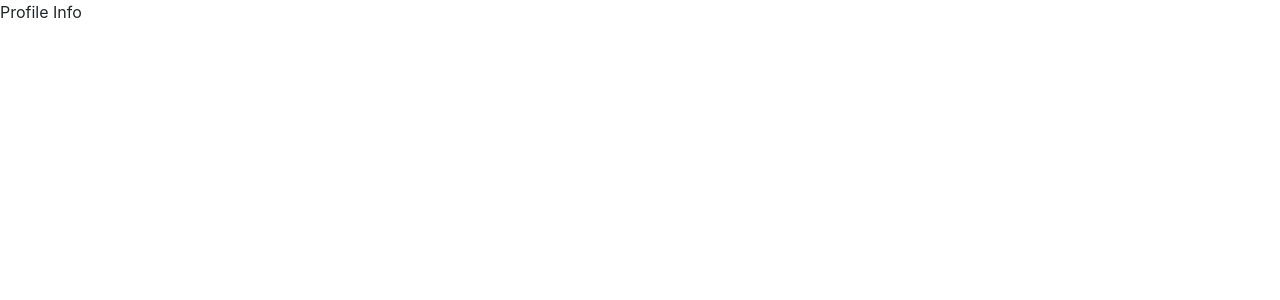
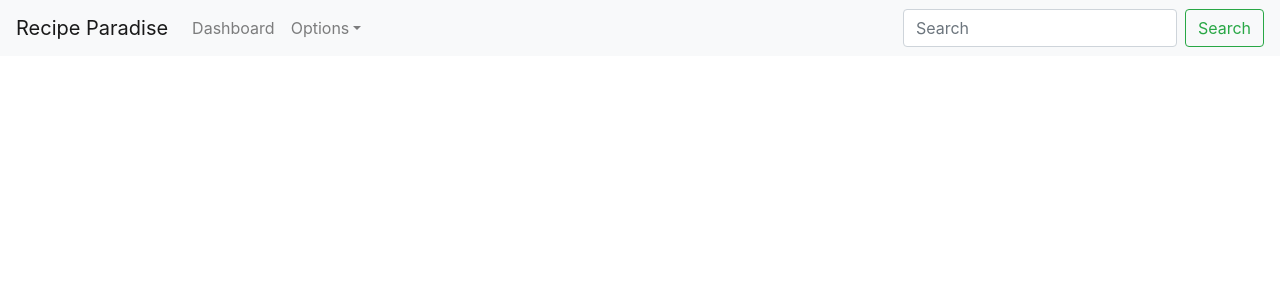
Before and after one commit to jsamanie8/recipe-book, a React (Create React App) app: page /dashboard/1 in a window 1280 px wide. Shown: the top 300 px of the page. Built offline with nearby package versions, Linux system fonts and the light colour scheme; no server answers.

Commit message:
Started to incorporate navbar and stored userId in main Dashboard component. Need to work on separate sections in dashboard.

```diff
--- a/src/components/dashboard/Dashboard.jsx
+++ b/src/components/dashboard/Dashboard.jsx
@@ -1,5 +1,7 @@
 import React, { useState, useEffect } from 'react';
 import { useParams } from 'react-router-dom';
+import { getById as getUser } from '../../services/userService';
+import Navbar from '../navbar/Navigbar';
 
 const Dashboard = () => {
     const { id } = useParams();
@@ -7,16 +9,31 @@ const Dashboard = () => {
 
     useEffect(() => {
         captureUserInfo();
-    });
+    }, [userId]);
 
     const captureUserInfo = () => {
-        debugger;
-        console.log(id);
+        getUser(id)
+            .then(getUserSuccess)
+            .catch(getUserError);
+    }
+
+    const getUserSuccess = (user) => {
+        storeUser(user.id);
+        console.log(`This is the user id ${userId}`);
+    }
+
+    const getUserError = (err) => {
+        console.log(err);
     }
 
     return (
         <>
-            <div>Profile Info</div>
+            <Navbar />
+            {!userId ? null :
+                (
+                    <div>Profile Info {userId}</div>
+                )
+            }
         </>
     );
 }
--- /dev/null
+++ b/src/components/navbar/Navigbar.jsx
@@ -0,0 +1,28 @@
+import React from 'react';
+import { Navbar, Nav, NavDropdown, Form, FormControl, Button } from 'react-bootstrap';
+
+const Navigbar = () => {
+    return (
+        <Navbar bg="light" expand="lg" sticky="top">
+            <Navbar.Brand>Recipe Paradise</Navbar.Brand>
+            <Navbar.Toggle aria-controls="basic-navbar-nav" />
+            <Navbar.Collapse>
+                <Nav className="mr-auto">
+                    <Nav.Link>Dashboard</Nav.Link>
+                    <NavDropdown title="Options" id="options-dropdown">
+                        <NavDropdown.Item>Example 1</NavDropdown.Item>
+                        <NavDropdown.Item>Example 2</NavDropdown.Item>
+                        <NavDropdown.Divider />
+                        <NavDropdown.Item>Example 3</NavDropdown.Item>
+                    </NavDropdown>
+                </Nav>
+                <Form inline>
+                    <FormControl type="text" placeholder="Search" className="mr-sm-2" />
+                    <Button variant="outline-success">Search</Button>
+                </Form>
+            </Navbar.Collapse>
+        </Navbar>
+    );
+}
+
+export default Navigbar;
--- a/src/index.js
+++ b/src/index.js
@@ -2,7 +2,7 @@ import React from 'react';
 import ReactDOM from 'react-dom';
 import './index.css';
 import App from './App';
-import reportWebVitals from './reportWebVitals';
+// import reportWebVitals from './reportWebVitals';
 
 ReactDOM.render(
   <React.StrictMode>
@@ -14,4 +14,4 @@ ReactDOM.render(
 // If you want to start measuring performance in your app, pass a function
 // to log results (for example: reportWebVitals(console.log))
 // or send to an analytics endpoint. Learn more: https://bit.ly/CRA-vitals
-reportWebVitals();
+// reportWebVitals();
--- a/src/services/helpers.js
+++ b/src/services/helpers.js
@@ -1,4 +1,4 @@
-import axios from 'axios';
+// import axios from 'axios';
 
 const globalSuccess = response => {
     return response.data;
--- a/src/services/userService.js
+++ b/src/services/userService.js
@@ -33,7 +33,22 @@ const login = (payload) => {
         .catch(helpers.globalError);
 }
 
+const getById = (id) => {
+    const config = {
+        method: 'GET',
+        url: `${baseUrl}/${id}`,
+        withCredentials: true,
+        crossdomain: true,
+        headers: { 'Content-Type': 'application/json' }
+    };
+
+    return axios(config)
+        .then(helpers.globalSuccess)
+        .catch(helpers.globalError);
+}
+
 export {
     create,
-    login
+    login,
+    getById
 }
```
Also changed, not shown: src/components/navbar/Navbar.jsx (deleted, +0 -9 lines).
